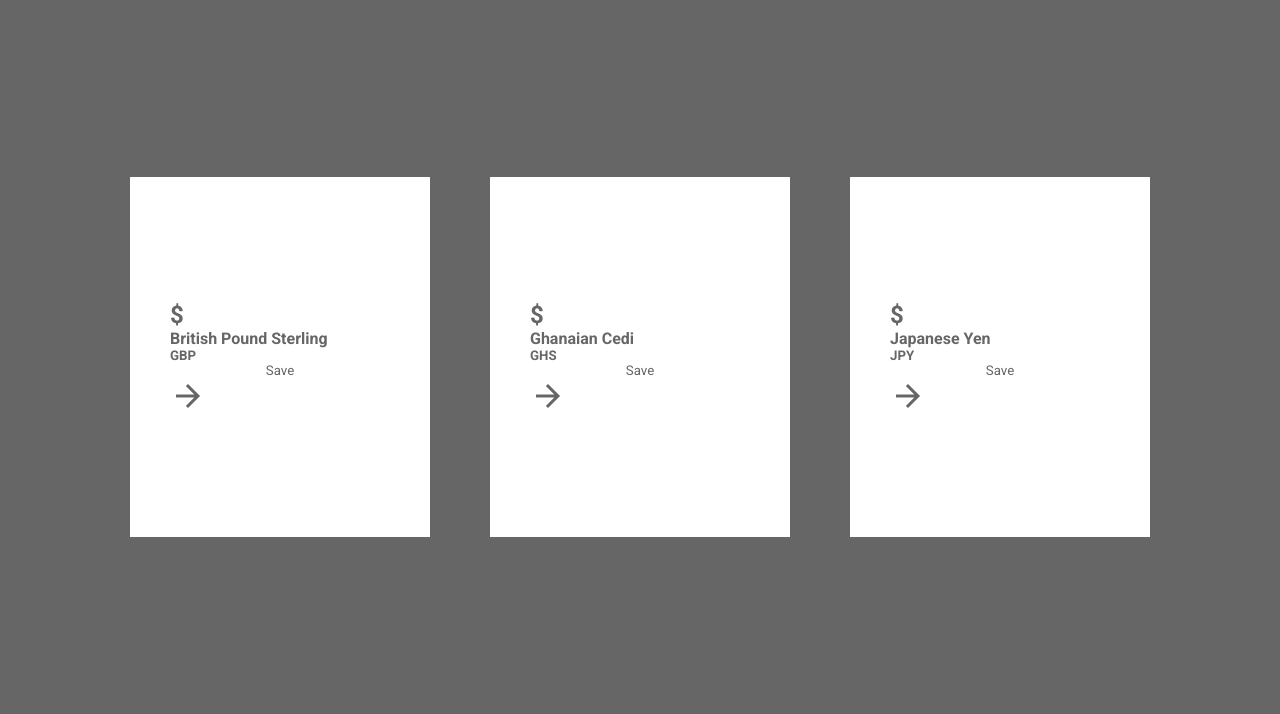
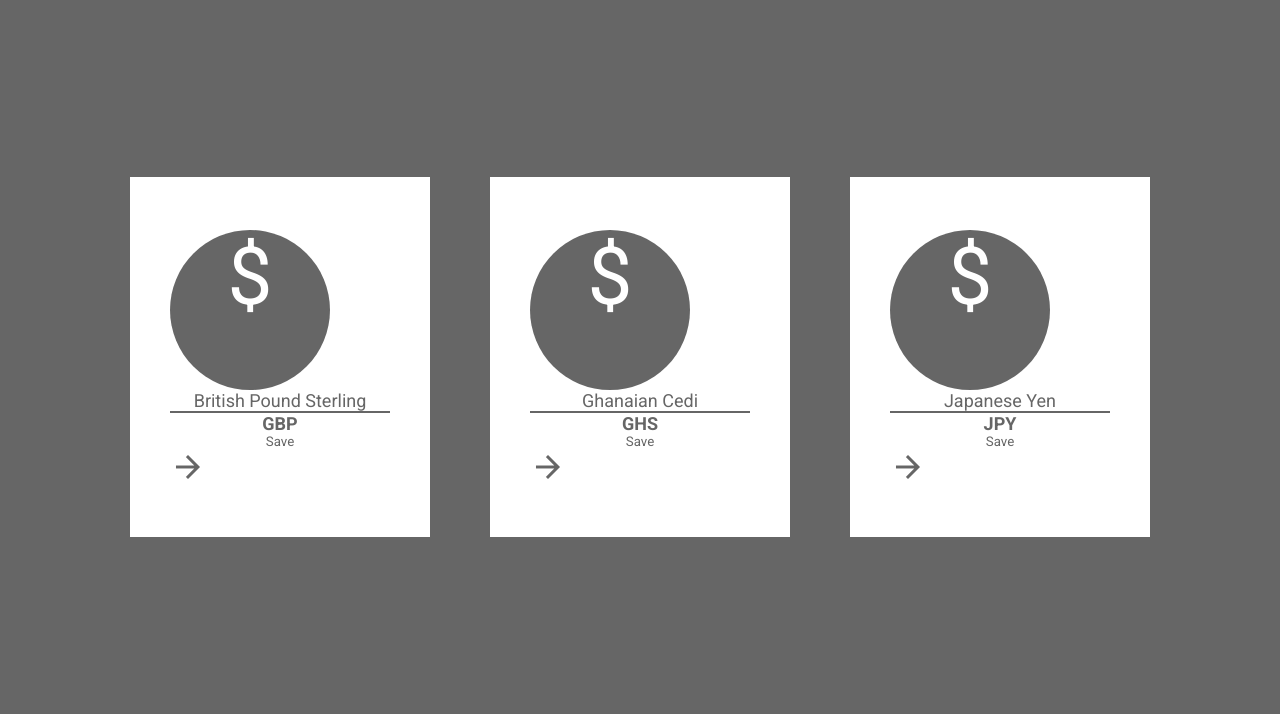
Before and after one commit to AngyalZsuzsa/qualify-exam, a plain HTML site: page index.html in a window 1280 px wide. Shown: the part 483-1197 px from the top of the page. Drawn offline with Linux system fonts and the light colour scheme.

Commit message:
data card font-size added

```diff
--- a/style.css
+++ b/style.css
@@ -80,9 +80,9 @@ header {
 }
 
 .data-card {
+    position: relative;
     width: 300px;
     height: 360px;
-    position: relative;
     display: flex;
     flex-direction: column;
     flex-wrap: wrap;
@@ -116,3 +116,29 @@ header {
     font-size: 36px;
     color: var(--primary);
 }
+
+.data-card h2 {
+
+    width: 160px;
+    height: 160px;
+    border-radius: 80px;
+    font-size: 80px;
+    font-weight: 400;
+    background-color: var(--primary);
+    color: var(--secondary);
+    text-align: center;
+}
+
+
+.data-card h4 {
+    font-size: 18px;
+    font-weight: 400;
+    border-bottom: var(--primary) 2px solid;
+    text-align: center;
+}
+
+.data-card h5 {
+    font-size: 18px;
+    font-weight: 700;
+    text-align: center;
+}
```
